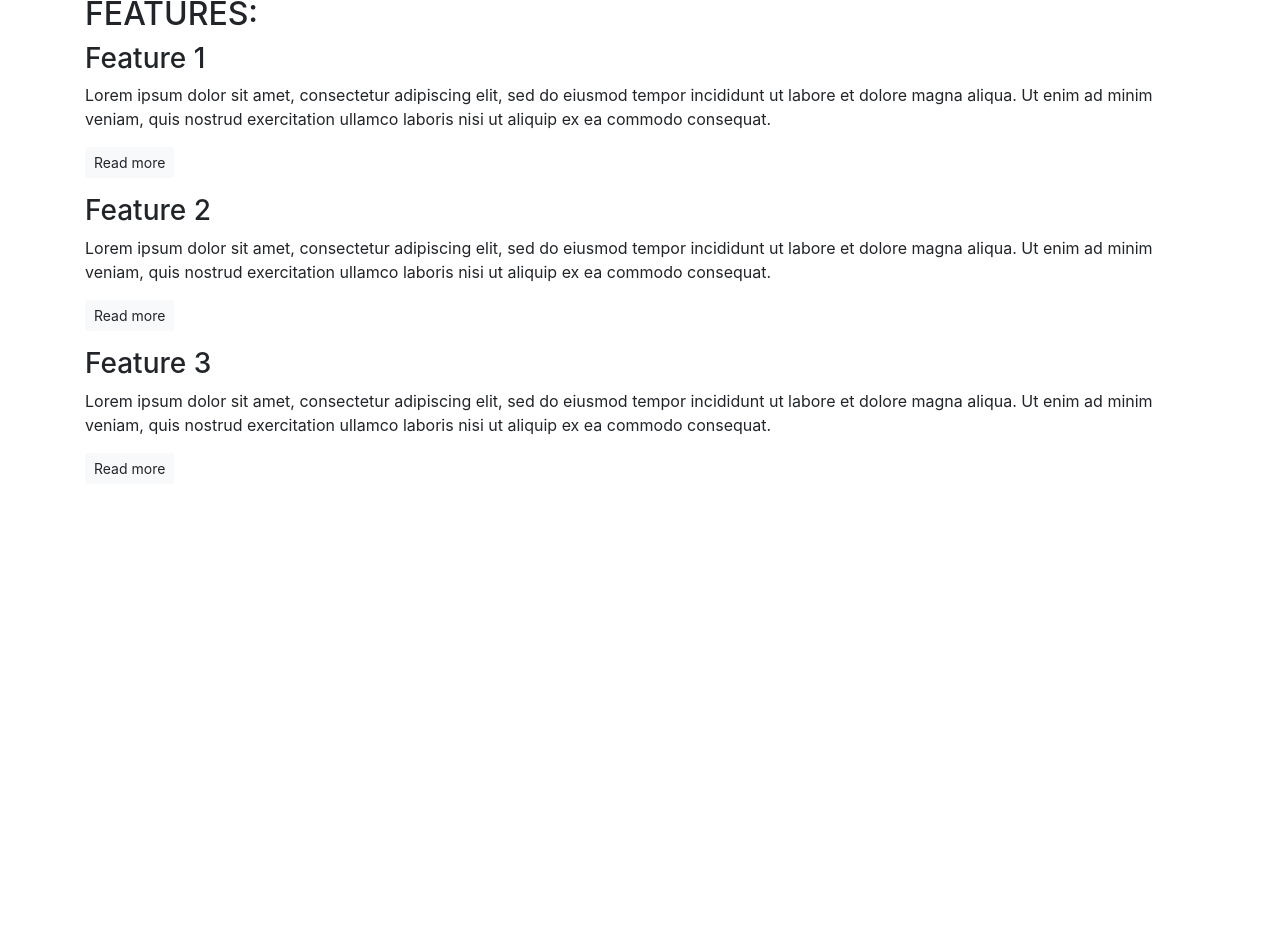
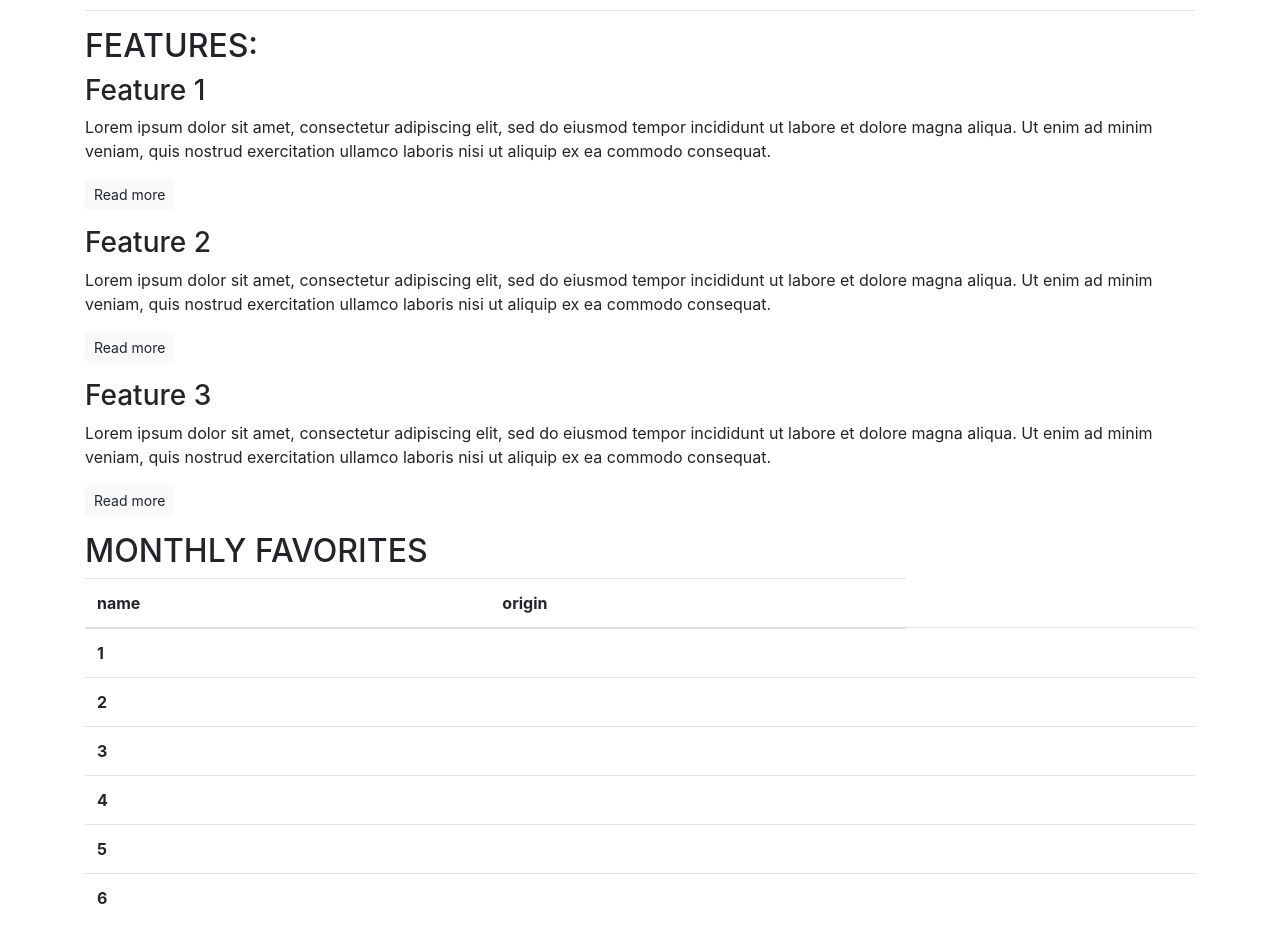
Before and after one commit to ericjonesdev/bootstrap-project, a plain HTML site: page index.html in a window 1280 px wide. Shown: the part 459-1397 px from the top of the page. Before the commit the page ends 959 px from the top, so only its background shows below. Drawn offline with nearby package versions, Linux system fonts and the light colour scheme.

Commit message:
Add bootstrap column and row html statements
Add bootstrap column and row html statements

```diff
--- a/index.html
+++ b/index.html
@@ -10,50 +10,128 @@
 <body>
     <article class="container">
         <!-- Callout -->
+        <div class="row">
+            <div class="col-12">
                 <section class="callout">
                     <h1>The finest whiskeys delivered to your doorstep.</h1>
                     <p class="lead">Sign up today to start receiving the world's best whiskeys every month. <s>$19.99</s><strong><mark>First one is free!</mark></strong></p>
                     <button class="btn btn-success btn-lg">Sign Up!</button>
                     <p class="text-muted"><small>You must be 18 to sign up to our service. Please drink responsibly</small></p>
                 </section>
+            </div>
+        </div>
         <!-- /.callout -->
         <hr>
 
         <!-- Quotes -->
         <section class="quotes">
+            <div class="row">
+                <div class="col-12">
                     <h2 class="text-uppercase">Quotes:</h2>
+                </div>
+            </div>
+            <div class="row">
+                <div class="col-12">
                     <blockquote class="blockquote">
                         <p>I've been introduced to more than 10 great international whiskeys I never knew about.</p>
                         <p>- Jane Doe</p>
                     </blockquote>
+                </div>
+                <div class="col-12">
                     <blockquote class="blockquote">
                         <p>I haven't been sober for months!</p>
                         <p>- Jane Doe</p>
                     </blockquote>
+                </div>
+            </div>
         </section>
         <!-- /.quotes -->
         <hr>
 
         <!-- Features -->
         <section class="features">
+            <div class="row">
+                <div class="col-12">
                     <h2 class="text-uppercase">Features:</h2>
+                </div>
+            </div>
+            <div>
+                <div class="row">
+                    <div class="col-12">
                         <div class="feature">
                             <h3>Feature 1</h3>
                             <p>Lorem ipsum dolor sit amet, consectetur adipiscing elit, sed do eiusmod tempor incididunt ut labore et dolore magna aliqua. Ut enim ad minim veniam, quis nostrud exercitation ullamco laboris nisi ut aliquip ex ea commodo consequat.</p>
                             <p><a class="btn btn-sm btn-light" href="">Read more</a></p>
                         </div>
+                    </div>
+                    <div class="col-12">
                         <div class="feature">
                             <h3>Feature 2</h3>
                             <p>Lorem ipsum dolor sit amet, consectetur adipiscing elit, sed do eiusmod tempor incididunt ut labore et dolore magna aliqua. Ut enim ad minim veniam, quis nostrud exercitation ullamco laboris nisi ut aliquip ex ea commodo consequat.</p>
                             <p><a class="btn btn-sm btn-light" href="">Read more</a></p>
                         </div>
+                    </div>
+                    <div class="col-12">
                         <div class="feature">
                             <h3>Feature 3</h3>
                             <p>Lorem ipsum dolor sit amet, consectetur adipiscing elit, sed do eiusmod tempor incididunt ut labore et dolore magna aliqua. Ut enim ad minim veniam, quis nostrud exercitation ullamco laboris nisi ut aliquip ex ea commodo consequat.</p>
                             <p><a class="btn btn-sm btn-light" href="">Read more</a></p>
                         </div>
+                    </div>
+                </div>
+            </div>
         </section>
         <!-- /.features -->
+        <section>
+            <div>
+            <h2 class="text-uppercase">Monthly Favorites</h2>
+            </div>
+            <div>
+                <table class="table">
+                    <thead>
+                      <tr>
+                        <th scope="col">name</th>
+                        <th scope="col">origin</th>
+                      </tr>
+                    </thead>
+                    <tbody>
+                      <tr>
+                        <th scope="row">1</th>
+                        <td></td>
+                        <td></td>
+                        <td></td>
+                      </tr>
+                      <tr>
+                        <th scope="row">2</th>
+                        <td></td>
+                        <td></td>
+                        <td></td>
+                      </tr>
+                      <tr>
+                        <th scope="row">3</th>
+                        <td></td>
+                        <td></td>
+                        <td></td>
+                      </tr>
+                      <tr>
+                        <th scope="row">4</th>
+                        <td></td>
+                        <td></td>
+                        <td></td>
+                        <tr>
+                            <th scope="row">5</th>
+                            <td></td>
+                            <td></td>
+                            <td></td>
+                            <tr>
+                                <th scope="row">6</th>
+                                <td></td>
+                                <td></td>
+                                <td></td>
+                    </tbody>
+                  </table>
+            </div>
+        </section>
     </article>
     <script src="https://code.jquery.com/jquery-3.3.1.slim.min.js" integrity="sha384-q8i/X+965DzO0rT7abK41JStQIAqVgRVzpbzo5smXKp4YfRvH+8abtTE1Pi6jizo" crossorigin="anonymous"></script>
 <script src="https://cdn.jsdelivr.net/npm/popper.js@1.14.3/dist/umd/popper.min.js" integrity="sha384-ZMP7rVo3mIykV+2+9J3UJ46jBk0WLaUAdn689aCwoqbBJiSnjAK/l8WvCWPIPm49" crossorigin="anonymous"></script>
```
Lines whose indentation alone changed are shown as unchanged.
